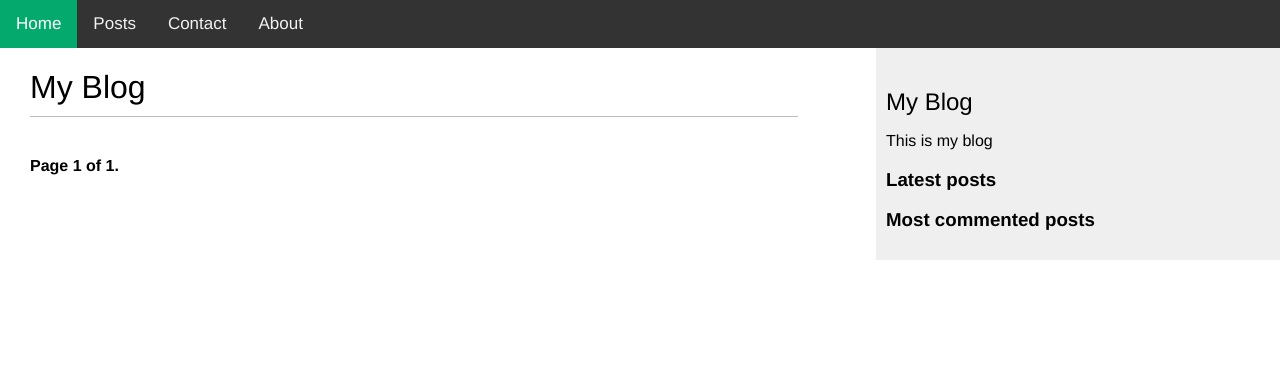
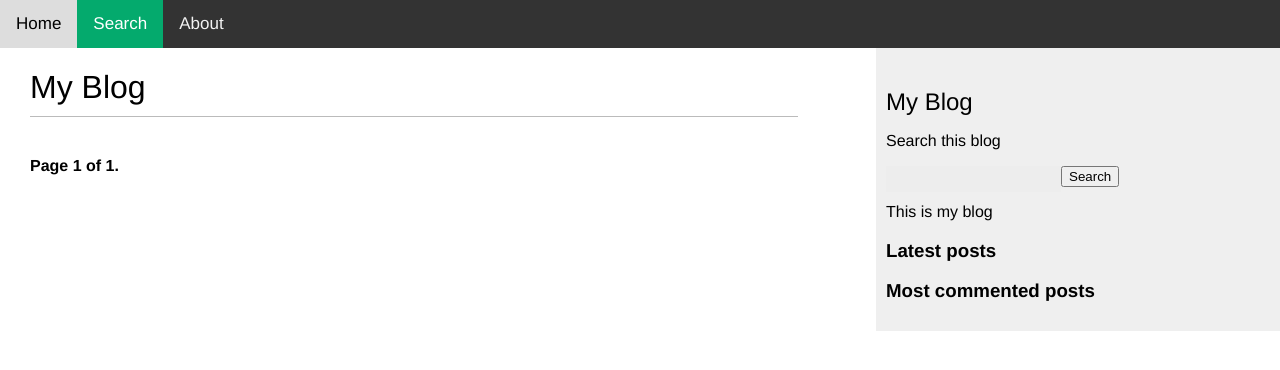
Before and after one commit to swatijamgade/myblog, a Django app: page / in a window 1280 px wide. Shown: the top 370 px of the page. Run offline with Django 5.2, Linux system fonts and the light colour scheme; data that the repository does not hold is empty.

Commit message:
serachfrom

```diff
--- a/posts/admin.py
+++ b/posts/admin.py
@@ -1,4 +1,5 @@
 from django.contrib import admin
+from .models import Post, Comment
 from .models import Post, Comment, Entry, Blog, Author
 
 admin.site.register(Post)
--- a/posts/templates/base.html
+++ b/posts/templates/base.html
@@ -8,10 +8,10 @@
 </head>
 <body>
     <div class="topnav">
-        <a class="active" href="#home">Home</a>
-        <a href="{% url "posts:post_list" %}">Posts</a>
-        <a href="{% url "posts:post_list" %}">Contact</a>
-        <a href="{% url "posts:post_list" %}">About</a>
+        <a href="{% url "posts:post_list" %}">Home</a>
+        <a class="active" href="{% url "posts:search_post" %}">Search</a>
+        <a href="#About">About</a>
+
       </div>
 
     <div id="content">
@@ -22,6 +22,11 @@
 
     <div id="sidebar">
         <h2>My Blog</h2>
+        <p>Search this blog</p>
+        <form method="get" action="{% url "posts:search_post" %}">
+            <input type="text" name="query">
+            <button type="submit">Search</button>
+        </form>
         <p>This is my blog</p>
 {#        <p>Total posts: {% total_posts %} </p>#}
         <h3>Latest posts</h3>
@@ -37,5 +42,7 @@
 
     {% block footer %}
     {% endblock %}
+
+    <script src="{% static "js/script.js" %}"></script>
 </body>
 </html>
--- a/posts/templates/posts/list.html
+++ b/posts/templates/posts/list.html
@@ -1,42 +1,30 @@
 {% extends "base.html" %}
-{% block title %} Posts {% endblock %}
+{% block title %}My Blog{% endblock %}
 
 {% block content %}
   <h1>My Blog</h1>
-
-{#    <p>Search Posts</p>#}
-{#    <form method="get" action="{% url 'posts:search_post' %}">#}
-{#        {{ form.as_p }}#}
-{#        <button type="submit">Search</button>#}
-{#    </form>#}
-
-    {% if results %}
-        {% with results.count as total_posts %}
-        <p>Found {{ total_posts }} posts</p>
-        {% endwith %}
-        {% for post in results %}
-        <h2><a href="{{ post.get_absolute_url }}">{{ post.title }}</a></h2>
-        <p class="date">Published {{ post.publish }} by {{ post.author }}</p>
-        <p>{{ post.body|truncatewords:30 }}</p>
-    {% endfor %}
-
-    {% endif %}
-
   {% if tag %}
     <h2>Posts tagged with "{{ tag.name }}"</h2>
   {% endif %}
-
   {% for post in posts %}
-        <h2><a href="{{ post.get_absolute_url }}">{{ post.title }}</a></h2>
-        <p class="date">Published {{ post.publish }} by {{ post.author }}</p>
-        <p class=tags>Tags: {{ post.tags.all|join:", " }}</p>
-
+    <h2>
+      <a href="{{ post.get_absolute_url }}">
+        {{ post.title }}
+      </a>
+    </h2>
+    <p class="tags">
+      Tags:
       {% for tag in post.tags.all %}
-            <a href="{% url 'posts:post_list_by_tag' tag.slug %}">{{ tag.name }}</a>
+        <a href="{% url "posts:post_list_by_tag" tag.slug %}">
+          {{ tag.name }}
+        </a>
+        {% if not forloop.last %}, {% endif %}
       {% endfor %}
-
-        <p>{{ post.content|truncatewords:30 }}</p>
+    </p>
+    <p class="date">
+      Published {{ post.publish }} by {{ post.author }}
+    </p>
+    {{ post.cotent|truncatewords_html:30 }}
   {% endfor %}
-
   {% include "snippets/pagination.html" with page=posts %}
 {% endblock %}
--- a/posts/urls.py
+++ b/posts/urls.py
@@ -7,8 +7,9 @@
 urlpatterns = [
     path('', post_list, name='post_list'),
     path('tag/<slug:tag_slug>/', post_list, name='post_list_by_tag'),
+    path('search/', search_post, name='search_post'),
     path('post/<int:year>/<int:month>/<int:day>/<slug:post_slug>/', post_detail, name='post_detail'),
     path('<int:post_id>/comment/', post_comment, name='post_comment'),
     path('<int:post_id>/share/', share_post, name='share_post'),
-    path('search/', search_post, name='search_post'),
+
 ]
--- a/posts/views.py
+++ b/posts/views.py
@@ -8,6 +8,7 @@
 from .models import Post, Comment
 from .forms import CommentModelForm, EmailPostForm, SearchForm
 from taggit.models import Tag
+from django.db.models import Count
 
 
 def post_list(request, tag_slug=None):
@@ -29,12 +30,6 @@
     except EmptyPage:
         page_obj = paginator.page(paginator.num_pages)
 
-    # page_obj.has_next()
-    # page_obj.previous_page_number()
-    # page_obj.next_page_number()
-    # page_obj.paginator.num_pages
-    # page_obj.number
-
     return render(request, 'posts/list.html', context={'posts': page_obj, 'tag': tag})
 
 
@@ -48,13 +43,18 @@
             status='published'
         )
     except Post.DoesNotExist:
-        return HttpResponse('<h1>Post not found</h1>')
+        return render(request, '404.html')
 
     comments = Comment.objects.filter(post=post, active=True)
+    form = CommentModelForm()
     # total_comments = comments.count()
-    form = CommentModelForm()
-    context = {'post': post, 'comments': comments, 'form': form}
-    return render(request, 'posts/detail.html', context=context)
+    post_limit = 4
+    post_tags_ids = post.tags.values_list("id", flat=True)
+    similar_posts = Post.published.filter(tags__in=post_tags_ids).exclude(id=post.id)
+    # similar_posts = similar_posts.annotate(same_tags=Count('tags')).order_by('-same_tags', '-publish')[:post_limit]
+
+    context = {"post": post, "comments": comments, "form": form, "similar_posts": similar_posts}
+    return render(request, template_name="posts/detail.html", context=context)
 
 
 @require_POST
@@ -79,13 +79,6 @@
 
     if request.method == 'POST':
         form = EmailPostForm(request.POST)
-        # print(form)
-        # print(form.errors)
-        # print(form.fields)
-        # print(form.cleaned_data)
-        # print(form.as_p())
-        # print(form.has_error('email'))
-        # print(form.has_changed())
         sent = False
         if form.is_valid():
             # get the cleaned data
@@ -110,10 +103,15 @@
     """
     This function is used to search for posts
     """
-    query = request.GET.get('query')
+    search_form = SearchForm()  # empty form
 
-    # get all related posts form db
-    results = Post.objects.filter(
-        Q(title__icontains=query) | Q(content__icontains=query) | Q(author__username__icontains=query)
-    ).distinct()
-    return render(request, 'posts/list.html', context={'results': results, 'query': query})
+    if 'query' in request.GET:
+        search_form = SearchForm(request.GET)  # submitted form
+        if search_form.is_valid():
+            query = search_form.cleaned_data['query']
+            results = Post.published.filter(
+                Q(title__icontains=query) | Q(content__icontains=query) | Q(author__username__icontains=query)
+            ).distinct()
+            return render(request, 'posts/search.html', context={'results': results, 'query': query})
+    else:
+        return render(request, 'posts/search.html', context={'form': search_form})
```
Also changed, not shown: posts/templates/posts/detail.html (+6 -5 lines), posts/templates/posts/search.html (added, +31 -0 lines). Lines whose indentation alone changed are shown as unchanged.
